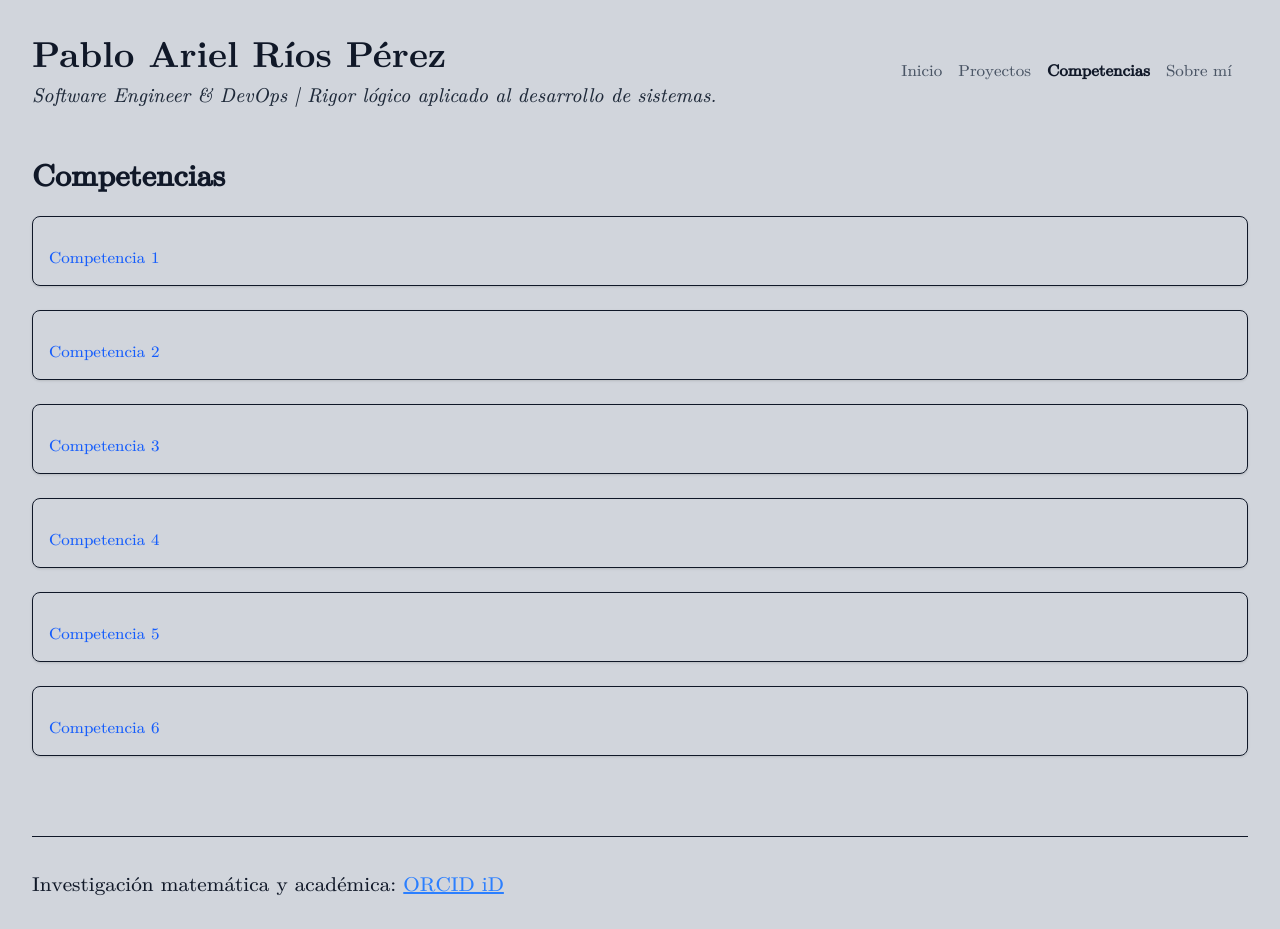
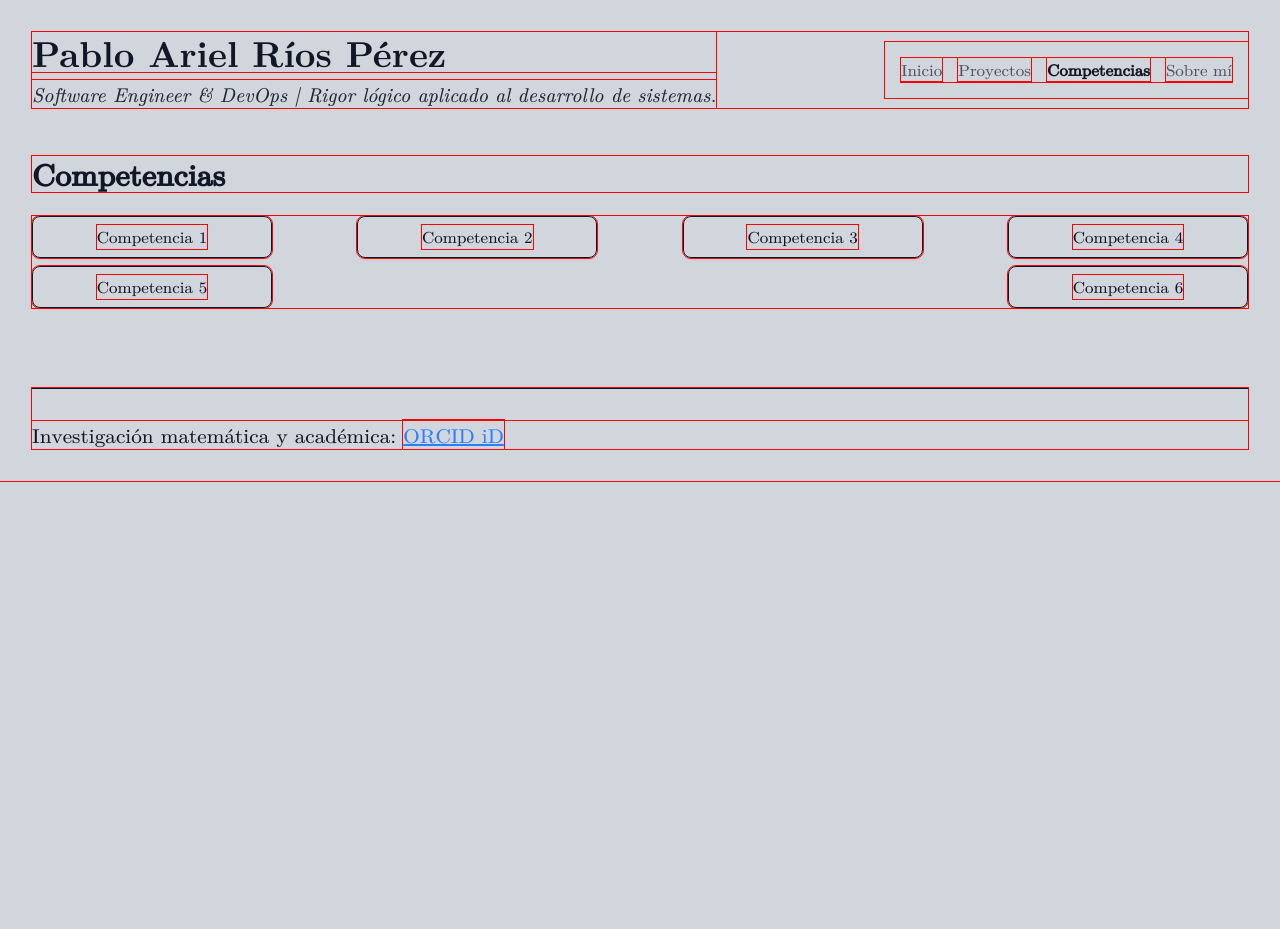
Before and after one commit to prios-vps/pablorios, a Next.js app: page /skills in a window 1280 px wide. After the commit the page ends 800 px from the top, so only its background shows below. Built offline with nearby package versions, Linux system fonts and the light colour scheme.

Commit message:
Probando estilos botones habilidades

```diff
--- a/src/app/skills/page.tsx
+++ b/src/app/skills/page.tsx
@@ -6,12 +6,12 @@ export default function SkillIndex() {
   return (
     <>
       <h1 className="text-3xl font-bold mb-6">Competencias</h1>
-      <ul className="space-y-6">
+      <ul className="flex flex-col justify-between gap-2 flex-wrap md:flex-row">
         {skills.map((skill) => (
-          <li key={skill.id} className="border rounded-lg p-4 shadow-sm hover:shadow-md transition">
+          <li key={skill.id} className="flex justify-center min-w-60 border rounded-lg p-2 shadow-sm hover:shadow-md transition">
             <Link
               href={`/skills/${skill.slug}`}
-              className="mt-3 inline-block text-blue-600 hover:underline"
+              className="flex"
             >
               {skill.name}
             </Link>
--- a/src/styles/css/globals.css
+++ b/src/styles/css/globals.css
@@ -1,4 +1,8 @@
 @import "tailwindcss";
+
+* {
+  outline: 1px solid red;
+}
 
 body {
 	font-family: var(--font-ncm-08-serif);
```
